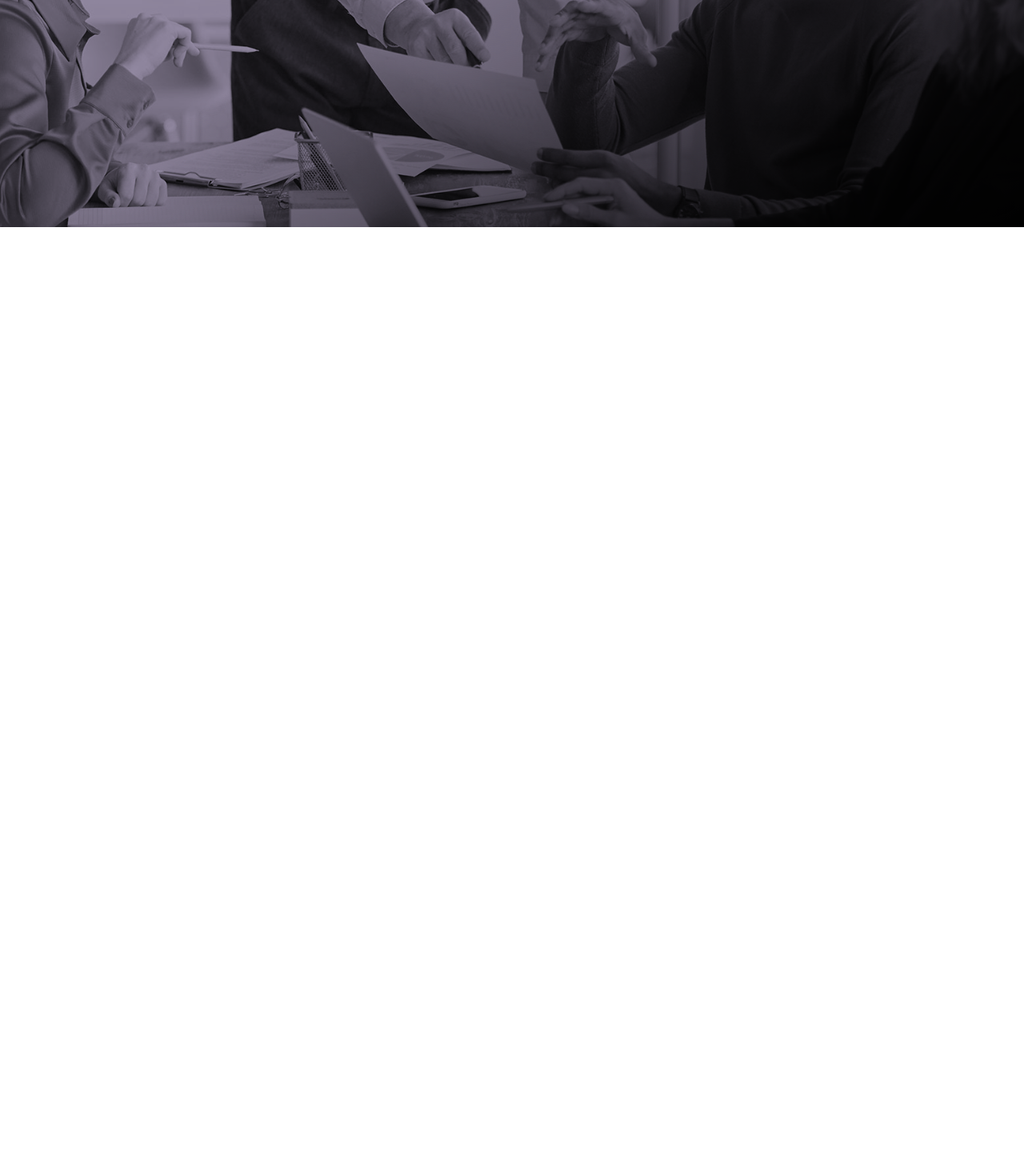
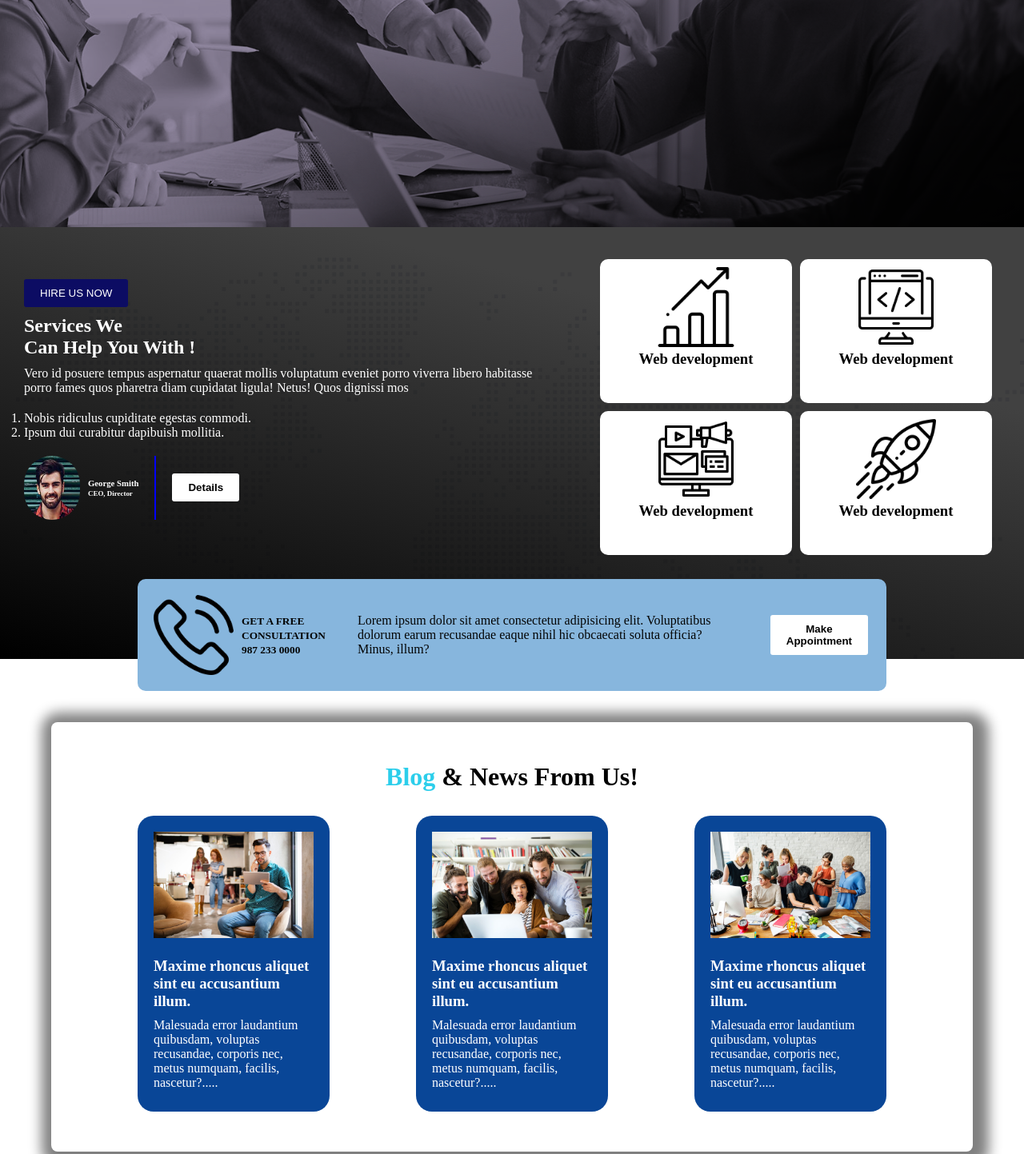
Before and after one commit to rabeya20/conceptual-session-2nd-repo, a plain HTML site: page index.html in a window 1280 px wide. Shown: the part 581-2024 px from the top of the page at 80% size. Before the commit the page ends 865 px from the top, so only its background shows below. Drawn offline with Linux system fonts and the light colour scheme.

Commit message:
added main section

```diff
--- a/conceptual.css
+++ b/conceptual.css
@@ -59,12 +59,12 @@
     padding: 10px 0;
 }
 .red {
-    color: rgb(119, 18, 18);
+    color: rgb(44, 206, 235);
 }
 .btn {
     padding: 10px 20px;
     margin-right: 3px;
-    background-color:rgb(119, 18, 18);
+    background-color:rgb(12, 12, 99);
     border: 0;
     border-radius: 3px;
     color: white;
@@ -74,3 +74,124 @@
     color: black ;
     font-weight: bold;
 }
+
+/* main related styles */
+main {
+    padding-bottom: 80px;
+}
+/* service related styles */
+.service {
+    display: flex;
+    justify-content: space-around;
+    align-items: center;
+    background-image: url('./asset/image/footer-bg.png'),linear-gradient(15deg, #000000 0%, #414141 74%);
+    background-blend-mode: overlay;
+    color: white;
+    padding: 30px;
+    padding-bottom: 120px;
+
+}
+
+.box {
+    height: 160px;
+    width: 220px;
+    background-color: white;
+    color: black;
+    text-align: center;
+    padding: 10px;
+    border-radius: 10px;
+    margin: 10px 10px 10px 0;
+}
+.icon {
+    width: 100px;
+}
+.boxs {
+    display: flex;
+
+}
+
+.service-title {
+    padding: 10px 0;
+}
+
+.service-description {
+    width: 90%;
+    padding-bottom: 20px;
+}
+.service-foot {
+    display: flex;
+    margin: 20px 0;
+    align-items: center;
+    gap: 20px;
+}
+.img {
+    display: flex;
+    align-items: center;
+    gap: 10px;
+    border-right: 2px solid blue;
+    padding-right: 20px;
+}
+.author-img {
+    height: 80px;
+    width: 70px;
+    border-radius:35px ;
+}
+
+/* appointment related styles */
+
+.ap {
+    display: flex;
+    justify-content: space-around;
+    align-items: center;
+   width: 70%;
+   margin: auto;
+   gap: 40px;
+   background-color: rgb(135, 182, 221);
+   padding: 20px;
+   border-radius: 10px;
+   margin-top: -100px;
+   color: rgb(4, 5, 5);
+   margin-bottom: -20px;
+
+}
+.ap-icon {
+    display: flex;
+    align-items: center;
+    gap: 10px;
+}
+
+
+/* blog related styles */
+.blog {
+    width: 90%;
+    margin: auto;
+    border-radius: 8px;
+    box-shadow: 4px 4px 16px 16px gray;
+   margin-top: 59px;
+   padding-bottom: 50px;
+}
+
+.title {
+    text-align: center;
+    padding: 50px 0 30px;
+}
+
+.cards {
+    display: flex;
+    justify-content: space-evenly;
+}
+.card {
+    height: 330px;
+    width: 200px;
+    background-color: rgb(9, 70, 151);
+    padding: 20px;
+    color: white;
+    border-radius: 20px;
+}
+.card-img {
+    width: 100%;
+    margin-bottom: 20px;
+}
+.card-title {
+    padding-bottom: 10px;
+}
--- a/index.html
+++ b/index.html
@@ -34,8 +34,104 @@
 
 
     </header>
-    <main></main>
-    <footer></footer>
+    <main>
+        <!-- section of service -->
+
+      <div class="service">
+        <div class="service-text">
+            <button class="btn">HIRE US NOW</button>
+            <h2 class="service-title">
+                Services We <br> Can Help You With !
+            </h2>
+            <p class="service-description">Vero id posuere tempus aspernatur quaerat mollis voluptatum eveniet porro viverra libero habitasse porro fames quos pharetra diam cupidatat ligula! Netus! Quos dignissi mos</p>
+
+            <ol>
+                <li>Nobis ridiculus cupiditate egestas commodi.
+                    </li>
+                <li>Ipsum dui curabitur dapibuish mollitia.</li>
+            </ol>
+            <div class="service-foot">
+                <div class="img">
+                    <img class="author-img" src="asset/image/author.jpg" alt="">
+                    <h6>George Smith <br>
+                        <small>CEO, Director</small></h6>
+
+                </div>
+                <div class="button">
+                    <button class="btn white">Details</button>
+                </div>
+            </div>
+        </div>
+        <div class="boxs">
+            <div class="two-box">
+                <div class="box">
+                    <img class="icon" src="asset/icons/bar-chart.png" alt="">
+                    <h3>Web development</h3>
+                </div>
+                <div class="box">
+                    <img class="icon" src="asset/icons/digital-marketing.png" alt="">
+                    <h3>Web development</h3>
+                </div>
+            </div>
+            <div class="two-box">
+                <div class="box">
+                    <img class="icon" src="asset/icons/coding.png" alt="">
+                    <h3>Web development</h3>
+                </div>
+
+                <div class="box">
+                    <img class="icon" src="asset/icons/startup.png" alt="">
+                    <h3>Web development</h3>
+                </div>
+        </div>
+        </div>
+
+
+    </div>
+
+    <!-- section of appointment -->
+    <div class="ap">
+        <div class="ap-icon">
+            <img class="icon" src="asset/icons/phone-call.png" alt="">
+            <p><small><b>GET A FREE CONSULTATION <br>
+                987 233 0000</b></small></p>
+
+        </div>
+        <p>Lorem ipsum dolor sit amet consectetur adipisicing elit. Voluptatibus dolorum earum recusandae eaque nihil hic obcaecati soluta officia? Minus, illum?</p>
+        <button class="btn white">Make Appointment</button>
+    </div>
+
+    <!-- section of blog -->
+
+    <div class="blog">
+        <h1 class="title">
+            <span class="red">Blog</span> & News From Us!
+        </h1>
+        <div class="cards">
+            <div class="card">
+                <img src="asset/image/blog-1.jpg" alt="" class="card-img">
+                <h3 class="card-title">Maxime rhoncus aliquet sint eu accusantium illum.</h3>
+                <p class="card-description">Malesuada error laudantium quibusdam, voluptas recusandae, corporis nec, metus numquam, facilis, nascetur?.....</p>
+            </div>
+            <div class="card">
+                <img src="asset/image/blog-2.jpg" alt="" class="card-img">
+                <h3 class="card-title">Maxime rhoncus aliquet sint eu accusantium illum.</h3>
+                <p class="card-description">Malesuada error laudantium quibusdam, voluptas recusandae, corporis nec, metus numquam, facilis, nascetur?.....</p>
+            </div>
+            <div class="card">
+                <img src="asset/image/blog-3.jpg" alt="" class="card-img">
+                <h3 class="card-title">Maxime rhoncus aliquet sint eu accusantium illum.</h3>
+                <p class="card-description">Malesuada error laudantium quibusdam, voluptas recusandae, corporis nec, metus numquam, facilis, nascetur?.....</p>
+            </div>
+        </div>
+    </div>
+
+
+    </main>
+    <footer>
+
+
+    </footer>
 
 </body>
 </html>
```
